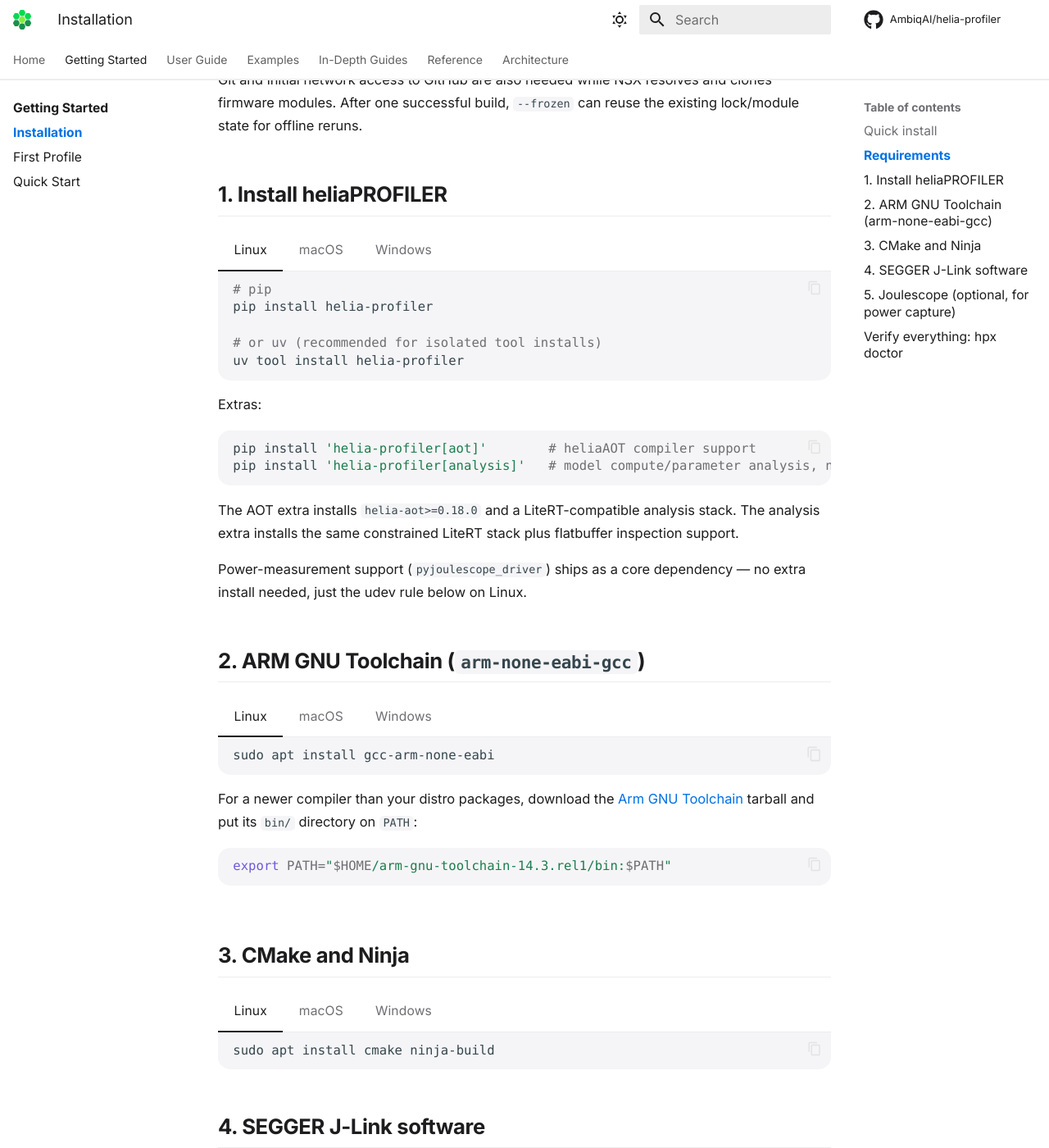
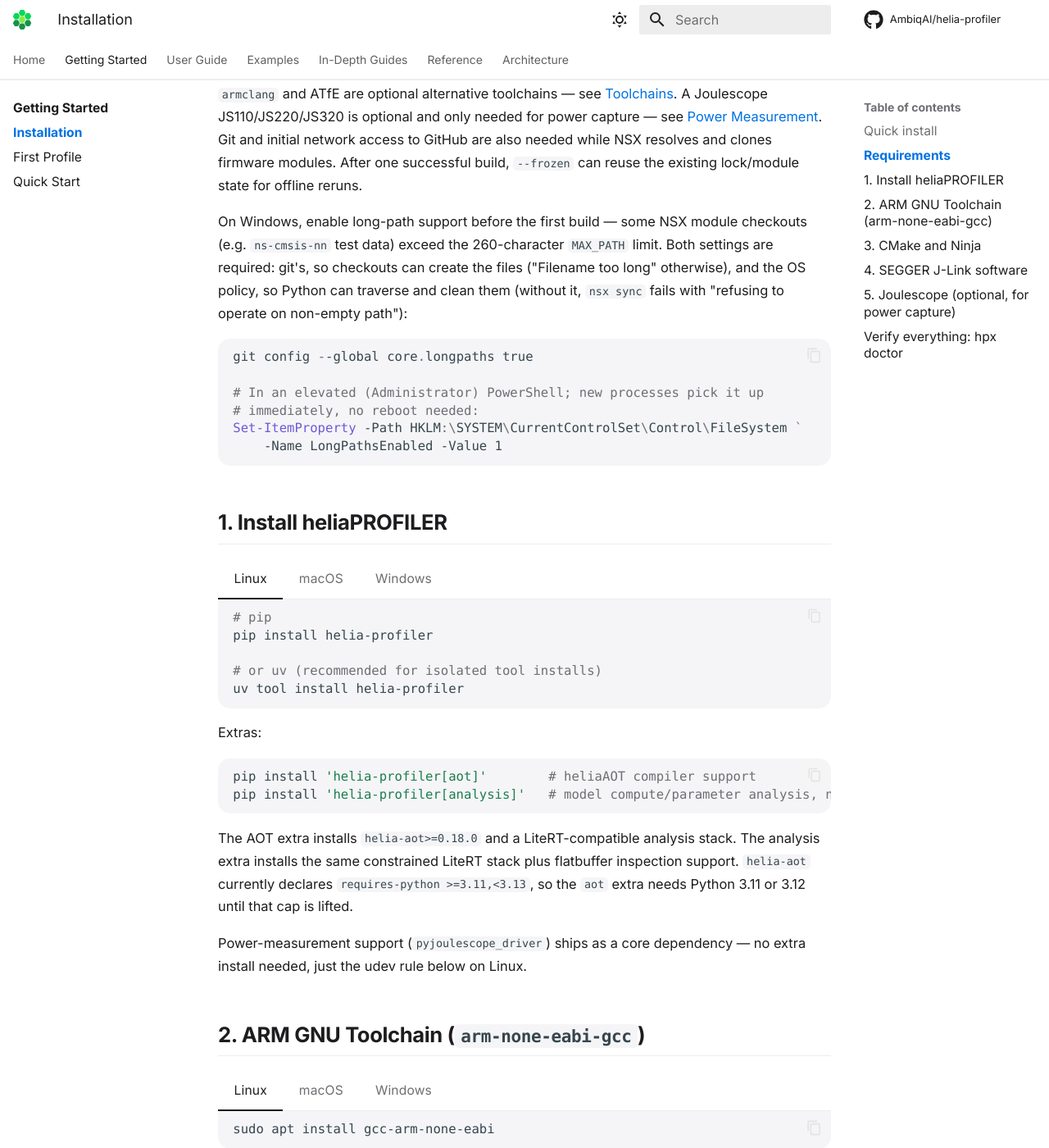
Before and after one commit to AmbiqAI/helia-profiler, an MkDocs documentation site: the page built from docs/getting-started/install.md, in a window 1280 px wide and 1400 px high, scrolled down 1790 px. Shown: the whole window at 82% size. Built offline with MkDocs 1.6.1 and Material for MkDocs 9.7.7, drawn with Linux system fonts in a browser that asks for light colours; some web fonts are replaced; comment, search, counter and statistics services are not loaded; some of the changed text lies outside the part shown.

Commit message:
docs: Windows install guidance
Note that Nix has no native Windows support (WSL2 or uv/pip instead), how to put an already-installed Arm toolchain or J-Link on PATH instead of reinstalling, and the git core.longpaths + Windows LongPathsEnabled prerequisites without which the first NSX module fetch fails on MAX_PATH. Reflects the relaxed Python requirement in the version table.

````diff
--- a/docs/getting-started/install.md
+++ b/docs/getting-started/install.md
@@ -39,6 +39,10 @@
     includes Python, heliaAOT, LiteRT, NSX, CMake, Ninja, GNU Arm Embedded,
     ATfE, J-Link, and the development dependencies.
 
+    Nix does not run natively on Windows — Windows users should either run
+    this method inside WSL2 (note that J-Link/USB access from WSL2 requires
+    `usbipd-win` passthrough) or use the uv/pip methods below natively.
+
 === "uv"
 
     ```bash
@@ -64,7 +68,7 @@
 
 | Dependency | Version | Purpose |
 |---|---|---|
-| Python | `>= 3.11, < 3.13` | Runtime |
+| Python | `>= 3.11` | Runtime (the `aot` extra currently needs 3.11–3.12) |
 | `arm-none-eabi-gcc` | 13.x or 14.x | Default ARM cross-compiler |
 | CMake | `>= 3.24` | Build system |
 | Ninja | any | Build backend |
@@ -77,6 +81,22 @@
 Git and initial network access to GitHub are also needed while NSX resolves and
 clones firmware modules. After one successful build, `--frozen` can reuse the
 existing lock/module state for offline reruns.
+
+On Windows, enable long-path support before the first build — some NSX module
+checkouts (e.g. `ns-cmsis-nn` test data) exceed the 260-character `MAX_PATH`
+limit. Both settings are required: git's, so checkouts can create the files
+("Filename too long" otherwise), and the OS policy, so Python can traverse and
+clean them (without it, `nsx sync` fails with "refusing to operate on
+non-empty path"):
+
+```powershell
+git config --global core.longpaths true
+
+# In an elevated (Administrator) PowerShell; new processes pick it up
+# immediately, no reboot needed:
+Set-ItemProperty -Path HKLM:\SYSTEM\CurrentControlSet\Control\FileSystem `
+    -Name LongPathsEnabled -Value 1
+```
 
 ## 1. Install heliaPROFILER
 
@@ -115,7 +135,9 @@
 
 The AOT extra installs `helia-aot>=0.18.0` and a LiteRT-compatible analysis
 stack. The analysis extra installs the same constrained LiteRT stack plus
-flatbuffer inspection support.
+flatbuffer inspection support. `helia-aot` currently declares
+`requires-python >=3.11,<3.13`, so the `aot` extra needs Python 3.11 or 3.12
+until that cap is lifted.
 
 Power-measurement support (`pyjoulescope_driver`) ships as a core
 dependency — no extra install needed, just the udev rule below on Linux.
@@ -156,6 +178,23 @@
 
     ```powershell
     arm-none-eabi-gcc --version
+    ```
+
+    If a toolchain is already installed but that command isn't found, it just
+    isn't on `PATH` — no reinstall needed. Look for the `bin` directory of the
+    existing installation (installer default
+    `C:\Program Files (x86)\Arm GNU Toolchain arm-none-eabi\<version>\bin`;
+    extracted archives are often under `C:\Program Files\Arm\`) and add it:
+
+    ```powershell
+    # current session only
+    $env:PATH = "C:\path\to\arm-toolchain\bin;$env:PATH"
+
+    # persistently, for future terminals
+    [Environment]::SetEnvironmentVariable(
+        "Path",
+        "C:\path\to\arm-toolchain\bin;" + [Environment]::GetEnvironmentVariable("Path", "User"),
+        "User")
     ```
 
 ## 3. CMake and Ninja
@@ -209,6 +248,12 @@
     Download and run the `.exe` installer from
     [segger.com/downloads/jlink](https://www.segger.com/downloads/jlink/).
     Drivers are installed automatically.
+
+    The installer puts the software in a versioned directory
+    (`C:\Program Files\SEGGER\JLink_V<version>`). hpx finds it there
+    automatically even when it isn't on `PATH`; for a custom location, add
+    the directory to `PATH` or set `JLINK_PATH` to the full path of
+    `JLink.exe`.
 
 heliaPROFILER bundles a pinned, tested copy of the permissively licensed SEGGER
 RTT target sources. No separate RTT source checkout is required for normal use.
````
